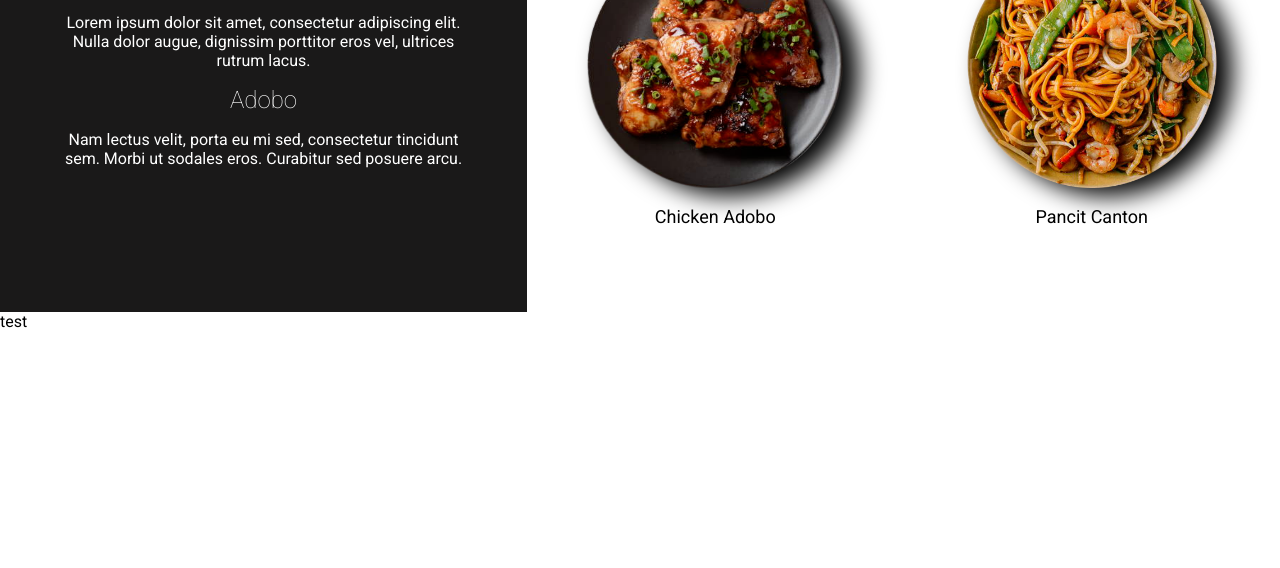
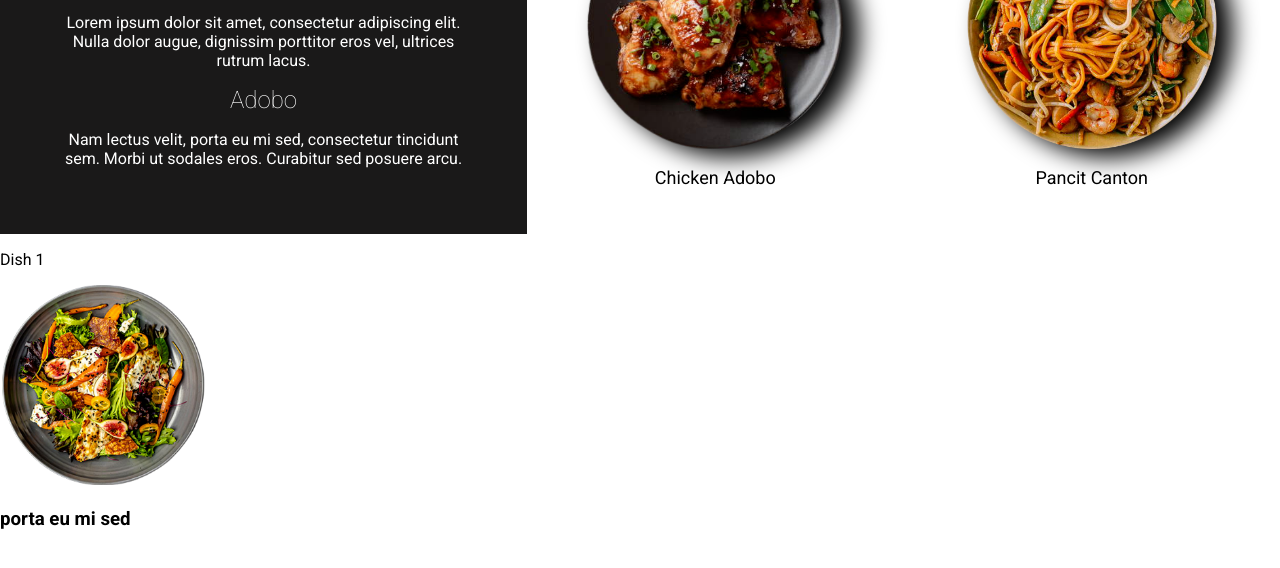
Before and after one commit to Danvictorgithub/Webpack-Restaurant, a website built with webpack: page Restaurant Website/index.html in a window 1280 px wide. Shown: the part 194-762 px from the top of the page. Built offline with nearby package versions, Linux system fonts and the light colour scheme.

```diff
--- a/Restaurant Website/index.html
+++ b/Restaurant Website/index.html
@@ -40,7 +40,13 @@
                     <p>Pancit Canton</p>
                 </div>
             </div>
-            <div class="card-list">test</div>
+            <div class="card-list">
+                <div class="card">
+                    <p>Dish 1</p>
+                    <img src="./dish1.png">
+                    <h3>porta eu mi sed</h3>
+                </div>
+            </div>
         </div>
         </div>
     </div>
--- a/Restaurant Website/style.css
+++ b/Restaurant Website/style.css
@@ -67,7 +67,7 @@
 /* Menu Page */
 .menu-page {
     display:grid;
-    grid-template-rows: 1.5fr 1fr;
+    grid-template-rows: 1.5fr 400px;
 }
 .main-dish {
     height:100%;
@@ -112,3 +112,12 @@
 .m1,.m2 {
     text-align: center;
 }
+.card {
+}
+.card-list {
+    display:grid;
+    grid-template-columns: repeat(auto-fit,minmax(150px,1fr))
+}
+.card img {
+    height: 200px;
+}
```
